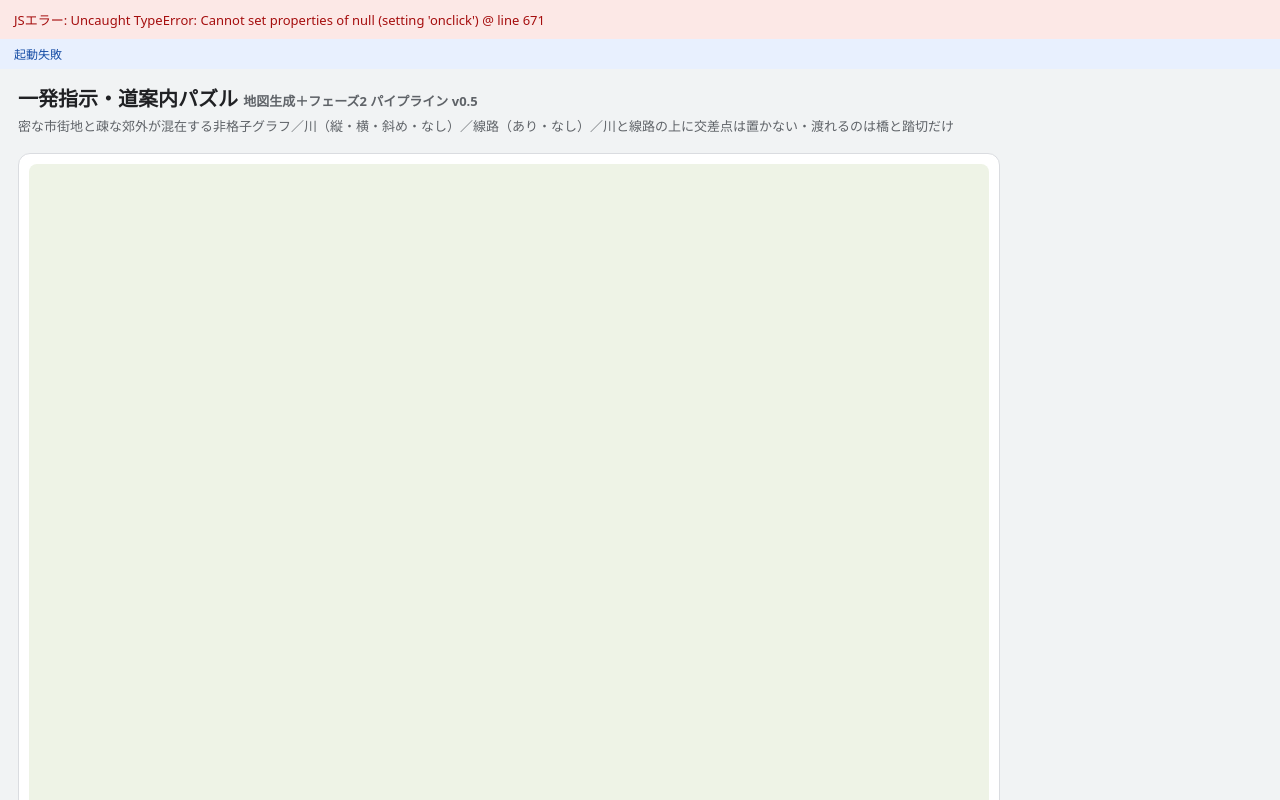
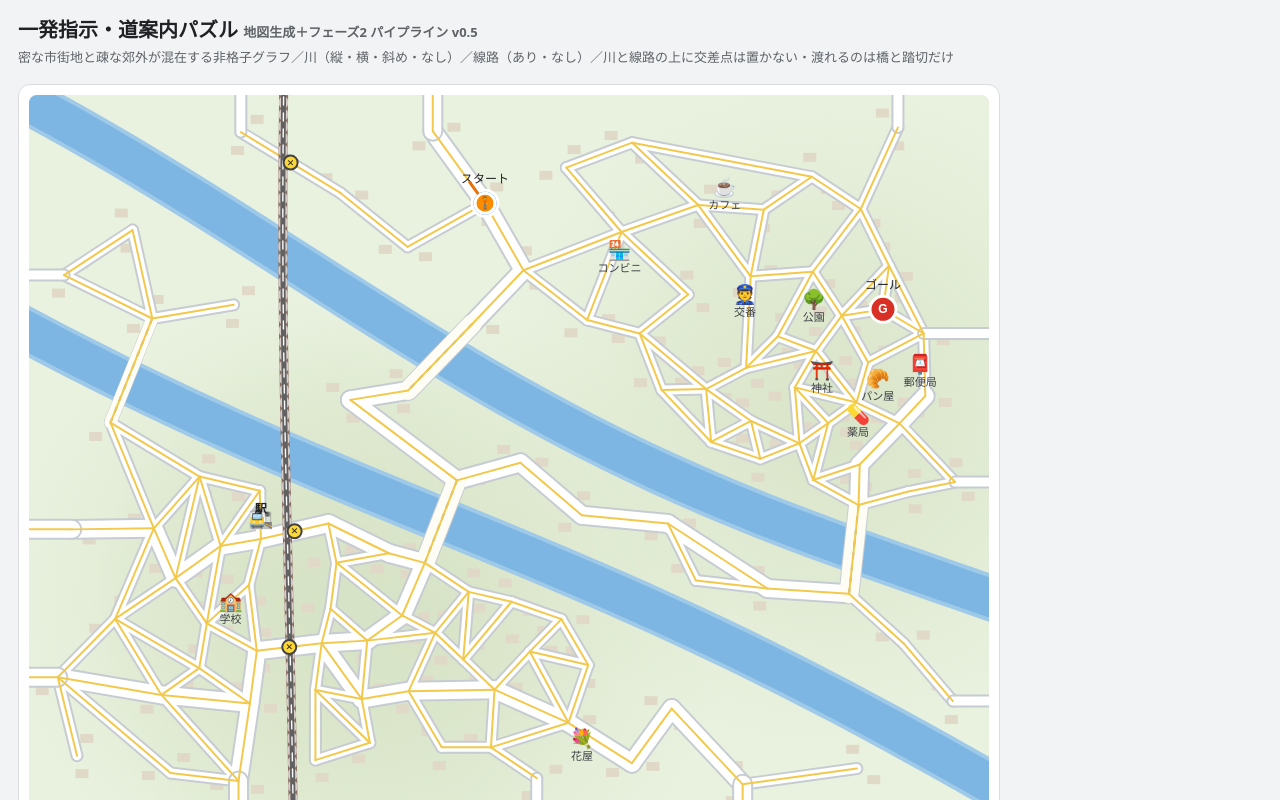
Before and after one commit to sunatomo/sunatomo.github.io, a plain HTML site: page direction-puzzle/index.html in a window 1280 px wide. Shown: the top 800 px of the page. Drawn offline with Linux system fonts and the light colour scheme.

Commit message:
Update direction-puzzle/index.html

```diff
--- a/direction-puzzle/index.html
+++ b/direction-puzzle/index.html
@@ -30,8 +30,6 @@
 </style>
 </head>
 <body>
-<div id="errBox" style="display:none;background:#fce8e6;color:#a50e0e;padding:10px 14px;font-size:13px;white-space:pre-wrap"></div>
-<div id="bootStatus" style="background:#e8f0fe;color:#174ea6;padding:6px 14px;font-size:12px">起動中…</div>
 <header>
   <h1>一発指示・道案内パズル <span style="font-size:13px;color:#5f6368">地図生成＋フェーズ2 パイプライン v0.5</span></h1>
   <div class="sub">密な市街地と疎な郊外が混在する非格子グラフ／川（縦・横・斜め・なし）／線路（あり・なし）／川と線路の上に交差点は置かない・渡れるのは橋と踏切だけ</div>
@@ -106,9 +104,6 @@
 </main>
 <script>
 "use strict";
-function __showErr(msg){ const b=document.getElementById("errBox"); if(b){ b.style.display="block"; b.textContent="JSエラー: "+msg; } const s=document.getElementById("bootStatus"); if(s) s.textContent="起動失敗"; }
-window.addEventListener("error", e=>{ __showErr((e.message||"error")+" @ line "+(e.lineno||"?")); });
-window.addEventListener("unhandledrejection", e=>{ __showErr("Promise rejection: "+(e.reason&&e.reason.message?e.reason.message:e.reason)); });
 function mulberry32(a){return function(){a|=0;a=a+0x6D2B79F5|0;let t=Math.imul(a^a>>>15,1|a);t=t+Math.imul(t^t>>>7,61|t)^t;return((t^t>>>14)>>>0)/4294967296}}
 let rand = mulberry32(1);
 const R=(a,b)=>a+rand()*(b-a);
@@ -668,9 +663,7 @@ function finishWalk(sim){
   draw(lastInfo);
 }
 document.getElementById("goBtn").onclick=runGame;
-document.getElementById("probeBtn").onclick=()=>probeTranslator();
 document.getElementById("exampleBtn").onclick=()=>{ document.getElementById("directions").value=exampleDirections(); };
-probeTranslator();
 
 let lastInfo=null;
 let currentSeed=20261126;
@@ -681,7 +674,7 @@ document.getElementById("riverSel").onchange=render;
 document.getElementById("railSel").onchange=render;
 document.getElementById("showPath").onchange=render;
 document.getElementById("showGraph").onchange=render;
-try{ render(); document.getElementById("bootStatus").textContent="render OK: nodes="+nodes.length+" edges="+edges.length+" landmarks="+landmarks.length; }catch(err){ __showErr(err && err.stack ? err.stack : err); }
+render();
 </script>
 </body>
 </html>
```
